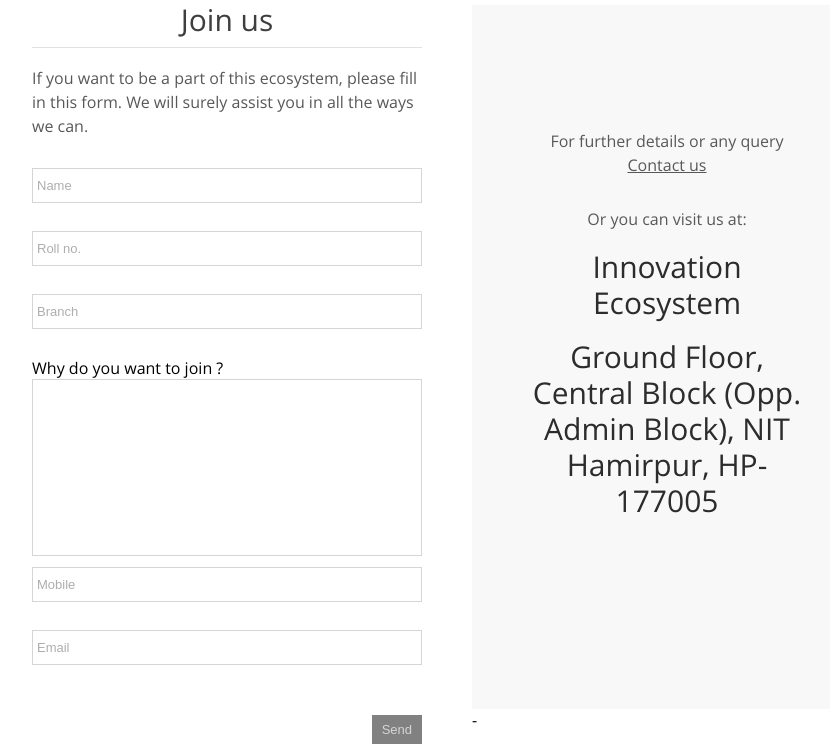
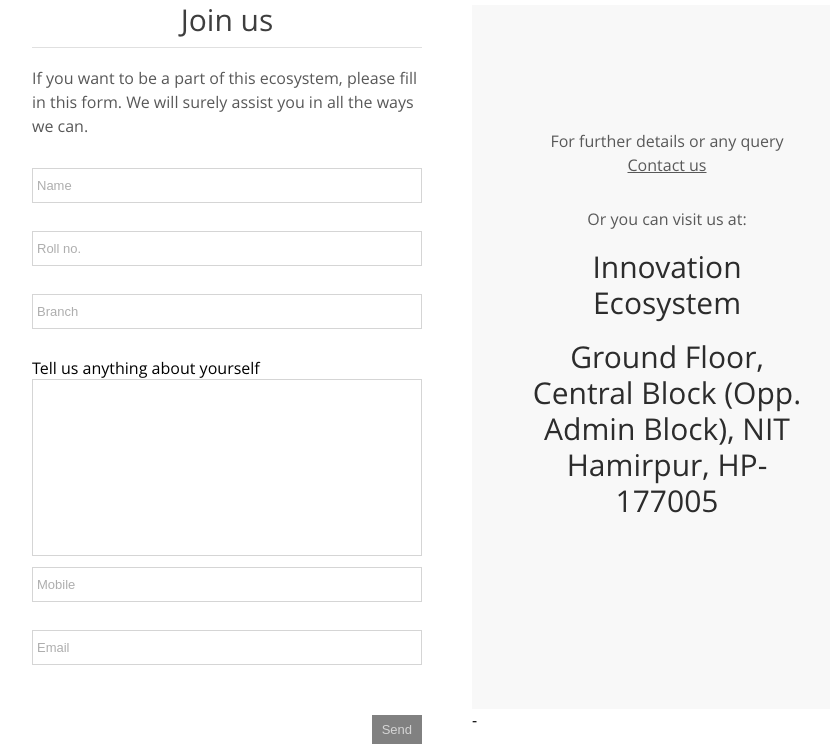
Before and after one commit to arunnK/eco_inn_website, a Django app: page /join in a window 1280 px wide. Shown: the part 209-953 px from the top of the page, without its empty margins (168-998 px from the left). Run offline with Django 3.2, Linux system fonts and the light colour scheme.

Commit message:
Final app

```diff
--- a/pages/templates/pages/join.html
+++ b/pages/templates/pages/join.html
@@ -37,7 +37,7 @@
 				</div><br />
 				<div class="fieldWrapper">
    				 {{ form.message.errors }}
-   				 <label for="{{ form.message.id_for_label }}">Why do you want to join ?</label>
+   				 <label for="{{ form.message.id_for_label }}">Tell us anything about yourself</label>
    				 {{ form.message }}
 				</div>
 				<div>
```
